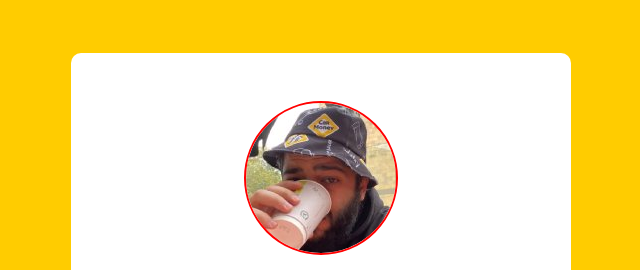
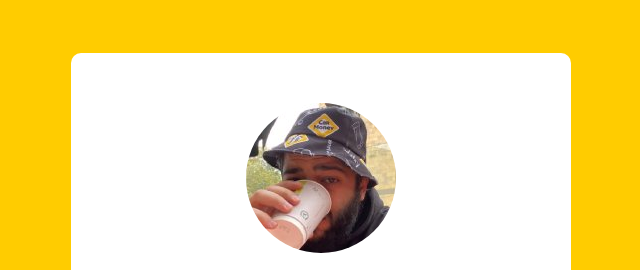
Before and after one commit to akunts/contacts, a plain HTML site: page index.html in a window 1280 px wide. Shown: the top 270 px of the page, without its empty margins (319-959 px from the left). Drawn offline with Linux system fonts and the light colour scheme.

Commit message:
Update style.css

```diff
--- a/style.css
+++ b/style.css
@@ -68,7 +68,6 @@ a {
 
 
 .logo {
-    outline: 2px solid red;
     width: 150px;
     height: 150px;
     border-radius: 75px;
```
